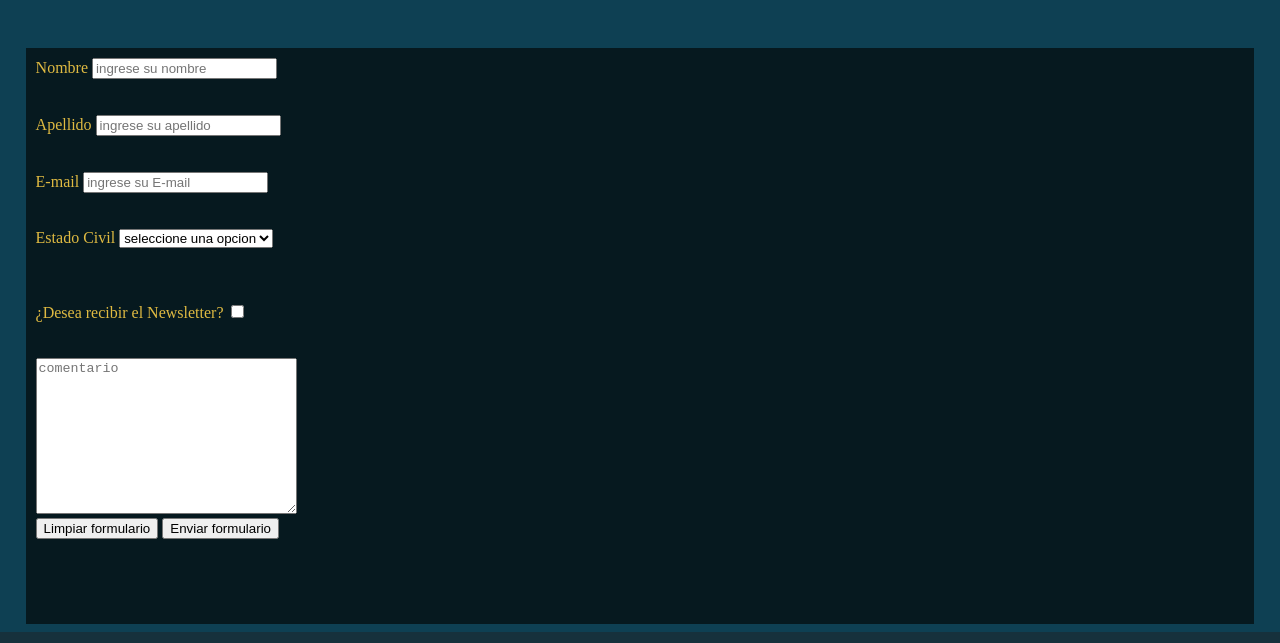
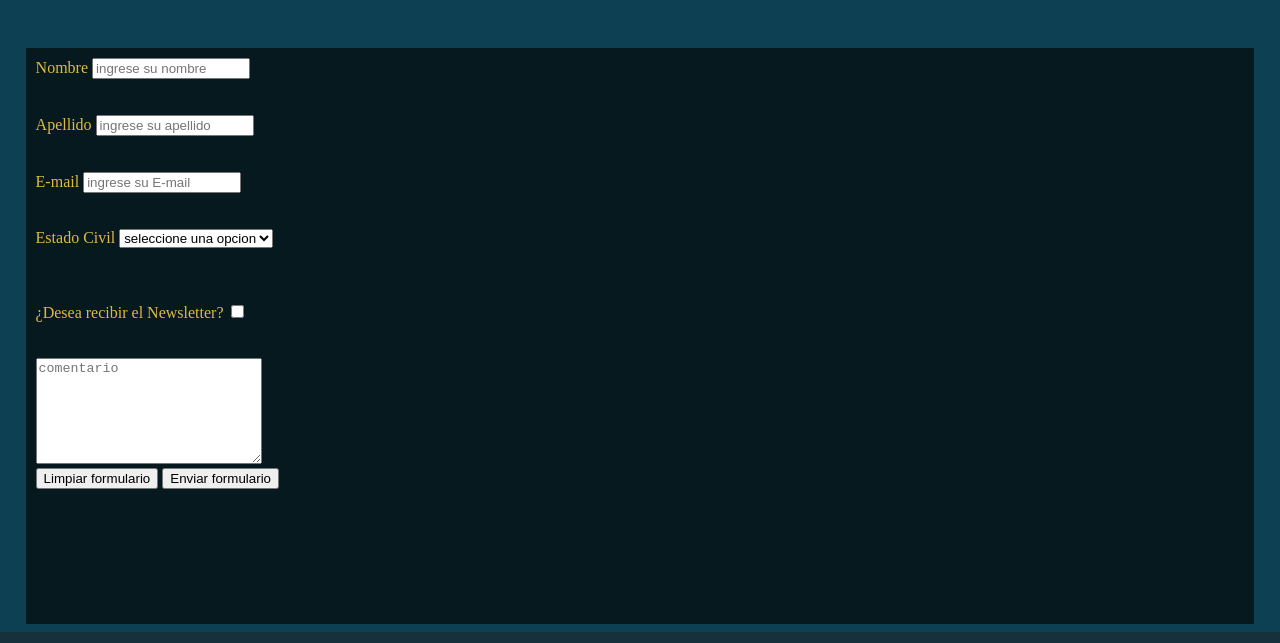
Before and after one commit to KakuMontaneli/primer_prueba, a plain HTML site: page pages/contactos.html in a window 1280 px wide. Shown: the part 157-800 px from the top of the page. Drawn offline with Linux system fonts and the light colour scheme.

Commit message:
puse animaciones a varias cosas

```diff
--- a/css/style.css
+++ b/css/style.css
@@ -155,6 +155,25 @@ body {
     text-decoration: line-through;
 }
 
+.inputA {
+    height: 15px;
+    width: 150px;
+    transition: height 0.5s, width 0.5s;
+}
+.inputA:hover {
+    height: 20px;
+    width: 190px;
+}
+.textAni {
+    height: 100px;
+    width: 220px;
+    transition: height 0.5s, width 0.5s;
+}
+.textAni:hover {
+    height: 150px;
+    width: 250px;
+}
+
 @media screen and (min-width:1024px) {
 
     .grilla {
@@ -206,6 +225,12 @@ body {
         margin: 20px;
         position: relative;
         border: solid 2px rgb(223, 186, 66) ;
+        transition: all 0.5s;
+    }
+
+    .card1:hover {
+        height: 550px;
+        width: 350px;
     }
 
     .card1 img {
@@ -214,6 +239,11 @@ body {
         margin: 0 auto;
         padding: 20px 20px;
         border: solid 2px grey;
+        transition: all 0.5s;
+    }
+    .card1 img:hover {
+        width: 200px;
+
     }
 
     .flexCard {
@@ -298,4 +328,10 @@ body {
 .menu li:hover .subMenu {
     display: block;
 }
+
+.menu li:hover {
+    background-color:rgb(14, 39, 48) ;
+    border-radius: 5px;
 }
+
+}
--- a/pages/contactos.html
+++ b/pages/contactos.html
@@ -53,21 +53,21 @@
 
             <form class="colorNegro grilla_2 margen">
                 <div >
-                    <div>
+                    <div class="">
                         <label for="nombre">Nombre</label>
-                        <input type="text" id="nombre" required placeholder="ingrese su nombre">
+                        <input type="text" id="nombre" required placeholder="ingrese su nombre" class="inputA" >
                     </div>
                     <br>
                     <br>
                     <div>
                         <label for="apellido">Apellido</label>
-                        <input type="text" id="apellido" required placeholder="ingrese su apellido">
+                        <input type="text" id="apellido" required placeholder="ingrese su apellido" class="inputA" >
                     </div>
                     <br>
                     <br>
                     <div>
                         <label for="e-mail">E-mail</label>
-                        <input type="email" id="e-mail" required placeholder="ingrese su E-mail">
+                        <input type="email" id="e-mail" required placeholder="ingrese su E-mail" class="inputA" >
                     </div>
                     <br>
                     <br>
@@ -89,7 +89,7 @@
                     <br>
                     <br>
                     <div>
-                        <textarea name="" id="" cols="30" rows="10" placeholder="comentario"></textarea>
+                        <textarea name="" id="" cols="30" rows="10" placeholder="comentario" class="textAni"></textarea>
                     </div>
                     <div>
                         <input type="reset" value="Limpiar formulario">
```
Also changed, not shown: index.html (+1 -1 lines).
